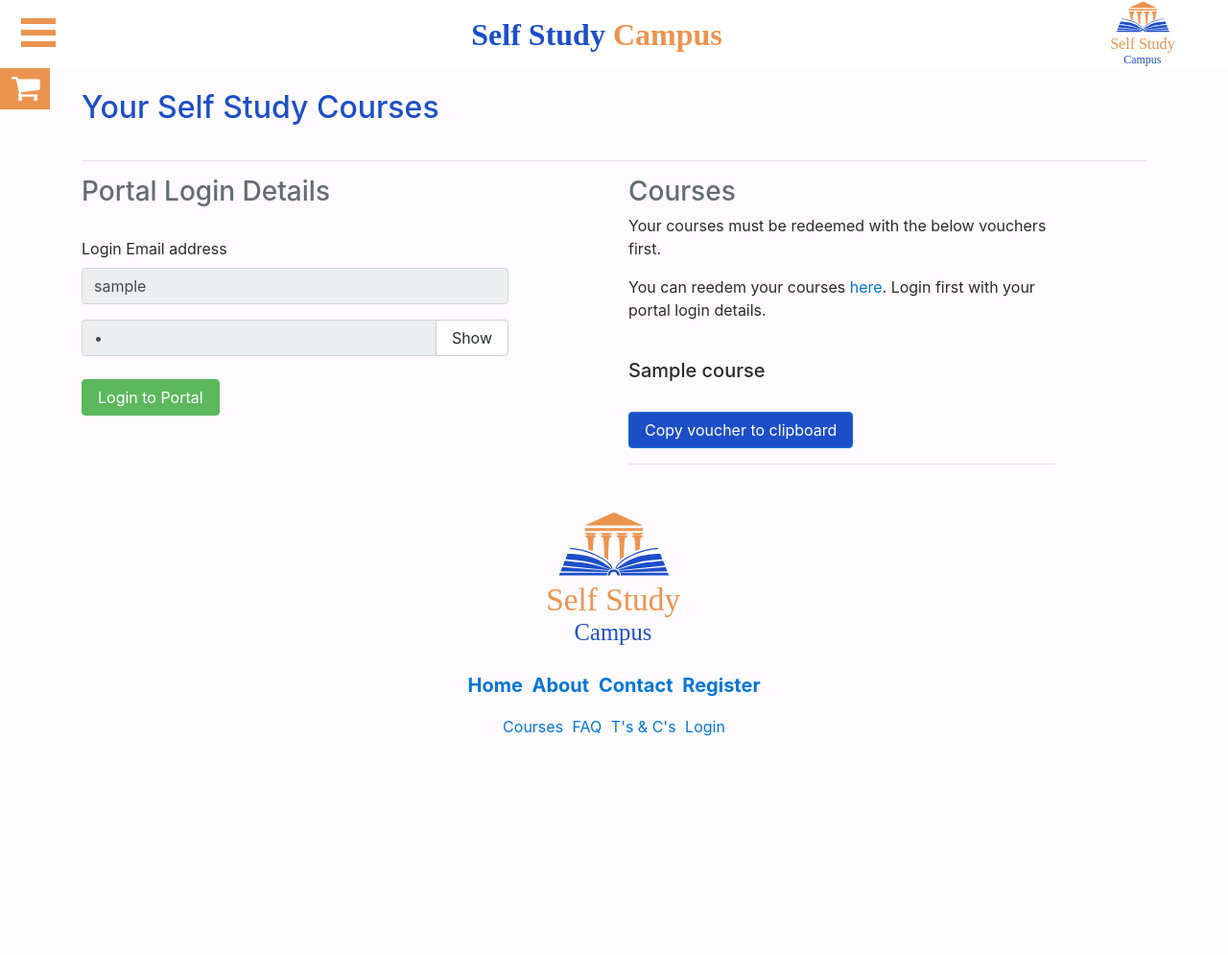
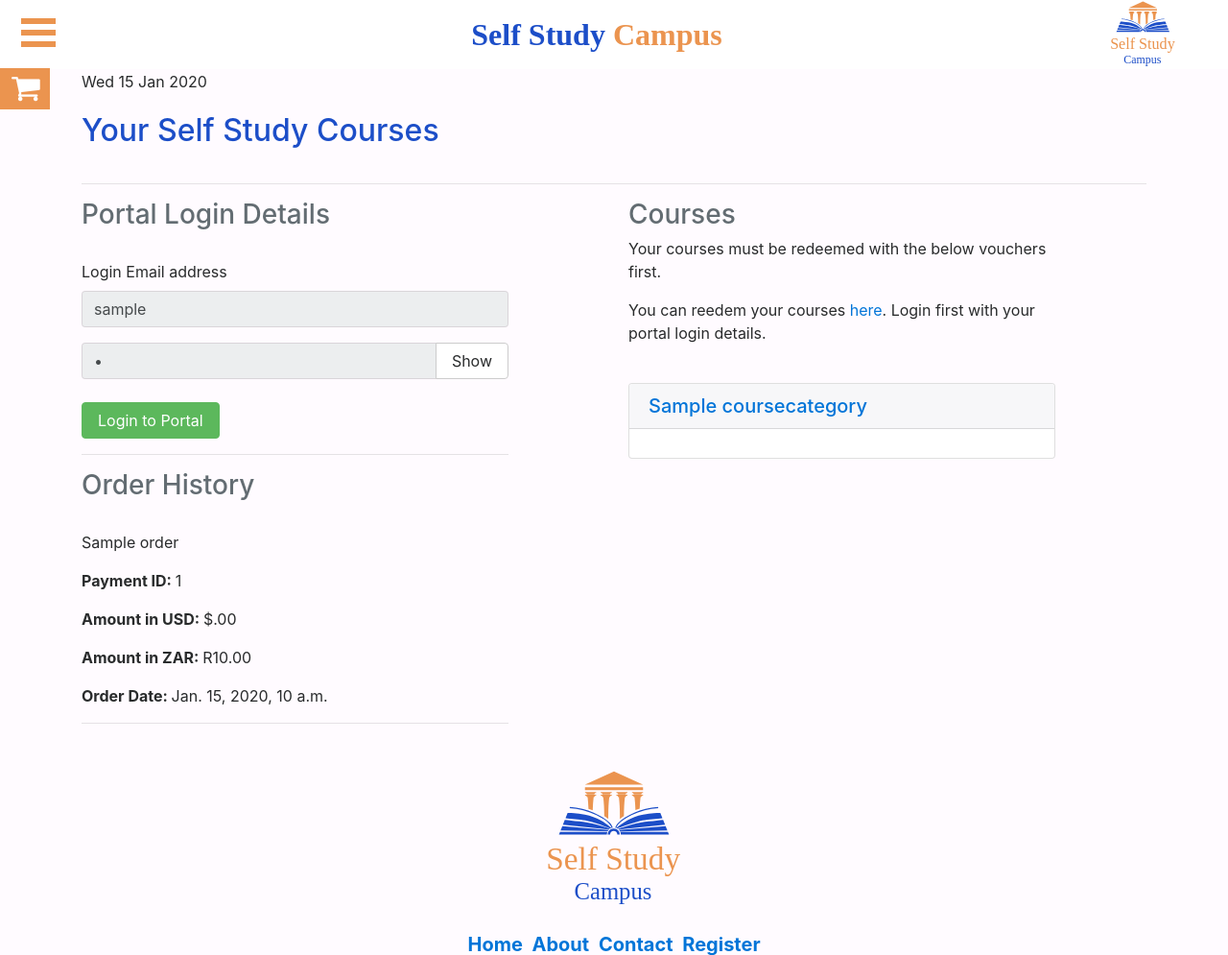
Before and after one commit to Justin859/Self-Study-Campus, a Django app: template selfstudy/templates/user_account/my_courses.html in a window 1280 px wide. Shown: the top 995 px of the page at 96% size. Run offline with Django 3.2, Linux system fonts and the light colour scheme; tables that the repository leaves empty hold one stand-in row (values such as "Sample post"); the template is opened without the code that fills it: values that come from a table or form of the project are taken from there, most other values are stand-ins (such as "Sample title", 1, 10 or a date in 2020); parts of the project's set-up code (start-up, migrations or seed data) failed here and were passed over; some libraries are stand-ins or nearby versions.

Commit message:
Added to my-courses template view.

```diff
--- a/requirements.txt
+++ b/requirements.txt
@@ -13,3 +13,4 @@ pyexcel-xlsx==0.5.5
 pyexcel-ods==0.5.2
 mohawk==0.3.4
 python-dateutil==2.6.1
+django-mathfilters==0.4.0
--- a/selfstudy/models.py
+++ b/selfstudy/models.py
@@ -88,6 +88,7 @@ class UserCourses(models.Model):
     title = models.CharField(max_length=255)
     voucher = models.CharField(max_length=255)
     voucher_expiry_date = models.CharField(max_length=255)
+    purchased_at = models.DateTimeField(auto_now_add=True)
 
     def __str__(self):
         return str(self.user_id) + " " + self.title
@@ -108,8 +109,6 @@ class Orders(models.Model):
     name_last = models.CharField(max_length=255)
     email_address = models.CharField(max_length=255)
     payment_date = models.DateTimeField(auto_now_add=True)
-    order_date = models.DateTimeField(auto_now_add=True)
-
 
     def __str__(self):
         return str(self.pf_payment_id) + " | " + self.email_address
--- a/selfstudy/templates/user_account/my_courses.html
+++ b/selfstudy/templates/user_account/my_courses.html
@@ -1,4 +1,5 @@
 {% extends "base.html" %}
+{% load mathfilters %}
 {% load staticfiles %}
 
 {% block styles %}
@@ -21,7 +22,7 @@
             {% endfor %}
         </div>
     </div>
-
+    {{todays_date|date:"D d M Y"}}
     <div class="row">
         <div class="col-12">
             <h1><span style="color: #1C4EC8">Your Self Study Courses</span></h1>
@@ -43,24 +44,73 @@
                 <span class="input-group-btn">
                 <button class="btn btn-secondary password-toggle" type="button">Show</button>
                 </span>
-            </div><br />
+            </div>
+            <br />
             <a href="https://self-study-campus.znanja.com/login" class="btn btn-success">Login to Portal</a>
+            <hr />
+            <h3 class="text-muted">Order History</h3>
+            <br />
+            {% for order in user_orders %}
+            <p>{{order.item_name}}</p>
+            <p><b>Payment ID: </b> {{order.pf_payment_id}}</p>
+            <p><b>Amount in USD: </b>${% with numerator=order.amount_gross denominator=rand_value %}{{numerator|div:denominator}}{% endwith %}.00</p>
+            <p><b>Amount in ZAR: </b>R{{order.amount_gross}}</p>
+            <p><b>Order Date: </b>{{order.payment_date}}</p>
+            <hr />
+            {% endfor %}
         </div>
         <div class="col-12 col-md-5 offset-md-1">
             <h3 class="text-muted">Courses</h3>
             <p>Your courses must be redeemed with the below vouchers first.</p>
             <p>You can reedem your courses <a href="https://self-study-campus.znanja.com/redeem" target="_blank">here</a>. Login first with your portal login details.</p>
             <br />
-            {% for item in user_courses %}
-                <div class="form-group">
-                    <h5>{{item.title}}</h5>
-                    <br />
-                    <button class="btn btn-primary btn-clip" data-clipboard-text="{{item.voucher}}" data-toggle="popover" data-content="Your voucher has been copied to clip board. Redeem it <a href='https://self-study-campus.znanja.com/redeem' target='_blank'>here</a>">
-                            Copy voucher to clipboard
-                    </button>
+            <div id="accordion" role="tablist">
+                {% for category in course_categories %}
+                <div class="card">
+                    <div class="card-header" role="tab" id="heading_{{forloop.counter0}}">
+                    <h5 class="mb-0">
+                        <a data-toggle="collapse" href="#collapse_{{forloop.counter0}}" role="button" aria-expanded="true" aria-controls="collapse_{{forloop.counter0}}">
+                        {{category.title}}
+                        </a>
+                    </h5>
+                    </div>
+                    {% if forloop.counter0 == 0 %}
+                    <div id="collapse_{{forloop.counter0}}" class="collapse show" role="tabpanel" aria-labelledby="heading_{{forloop.counter0}}" data-parent="#accordion">
+
+                    {% else %}
+                    <div id="collapse_{{forloop.counter0}}" class="collapse" role="tabpanel" aria-labelledby="heading_{{forloop.counter0}}" data-parent="#accordion">
+                    {% endif %}
+                    <div class="card-body" style="padding: 15px;">
+                    {% for item in courses %}
+                    {% if item.category == category.title %}
+                        {% for user_course in user_courses %}
+
+                        {% if user_course.item_id == item.id %}
+                        <h5>
+                            {{user_course.title}}
+                            {% if user_course.purchased_at|date:"D d M Y" == todays_date|date:"D d M Y" %}
+                                <span class="badge badge-success">New</span>
+                            {% endif %}
+                        </h5>
+                        <br />
+                            <div class="d-flex justify-content-center">
+                                <button class="btn btn-secondary btn-clip" data-clipboard-text="{{user_course.voucher}}" data-toggle="popover" data-content="Your voucher has been copied to clip board. Redeem it <a href='https://self-study-campus.znanja.com/redeem' target='_blank'>here</a>">
+                                        Copy Voucher Code &nbsp;&nbsp;<i class="fa fa-clipboard"></i>
+                                </button>
+                            </div>
+                        {% endif %}
+                        {% endfor %}
+                        <hr />
+                    {% endif %}
+
+                    {% endfor %}
+                    </div>
+                    </div>
                 </div>
-                <hr />
-            {% endfor%}
+                {% endfor %}
+                </div>
+            </div>
+
             {% else %}
 
             <h2>You have not purchased any courses yet.</h2>
--- a/selfstudycampus/settings.py
+++ b/selfstudycampus/settings.py
@@ -38,6 +38,7 @@ INSTALLED_APPS = (
     'django.contrib.sessions',
     'django.contrib.messages',
     'django.contrib.staticfiles',
+    'mathfilters',
     'selfstudy'
 )
 
```
Also changed, not shown: selfstudy/templates/success.html (+19 -0 lines), selfstudy/views.py (+42 -3 lines), selfstudy/migrations/0039_auto_20171229_1522.py (added).
